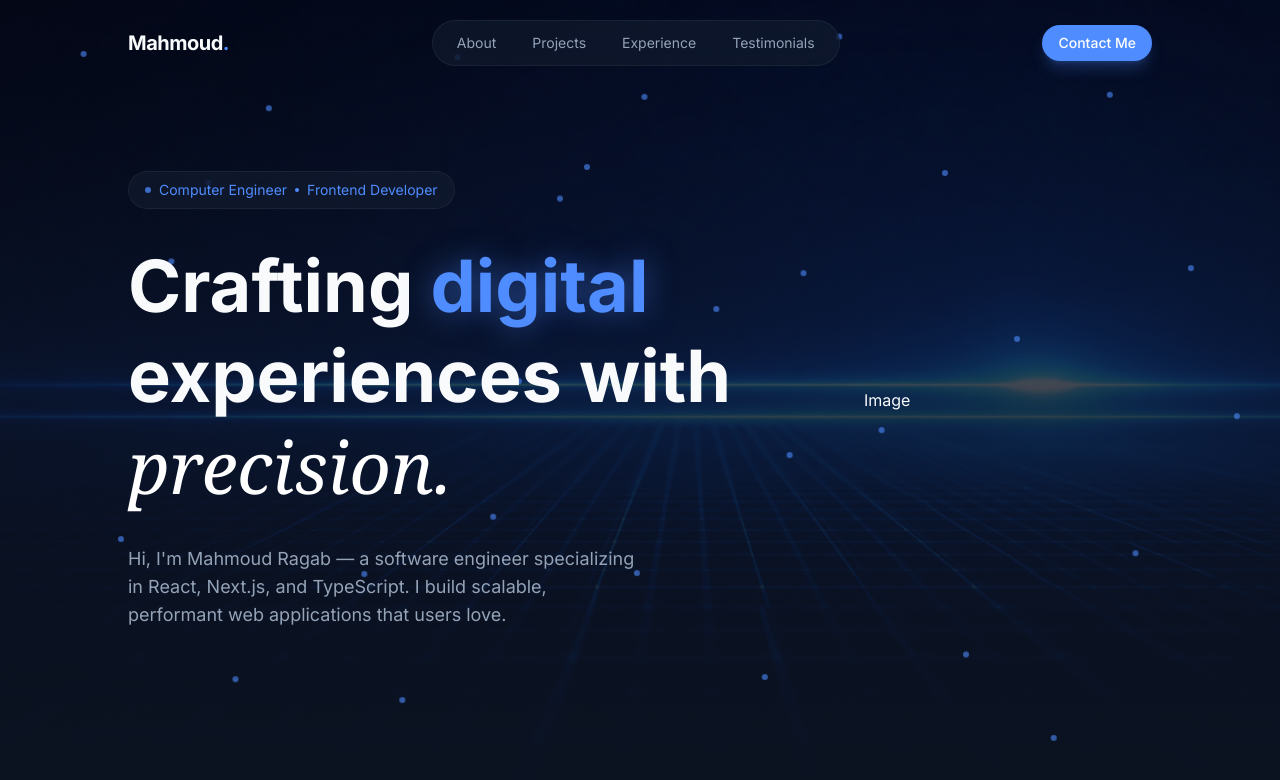
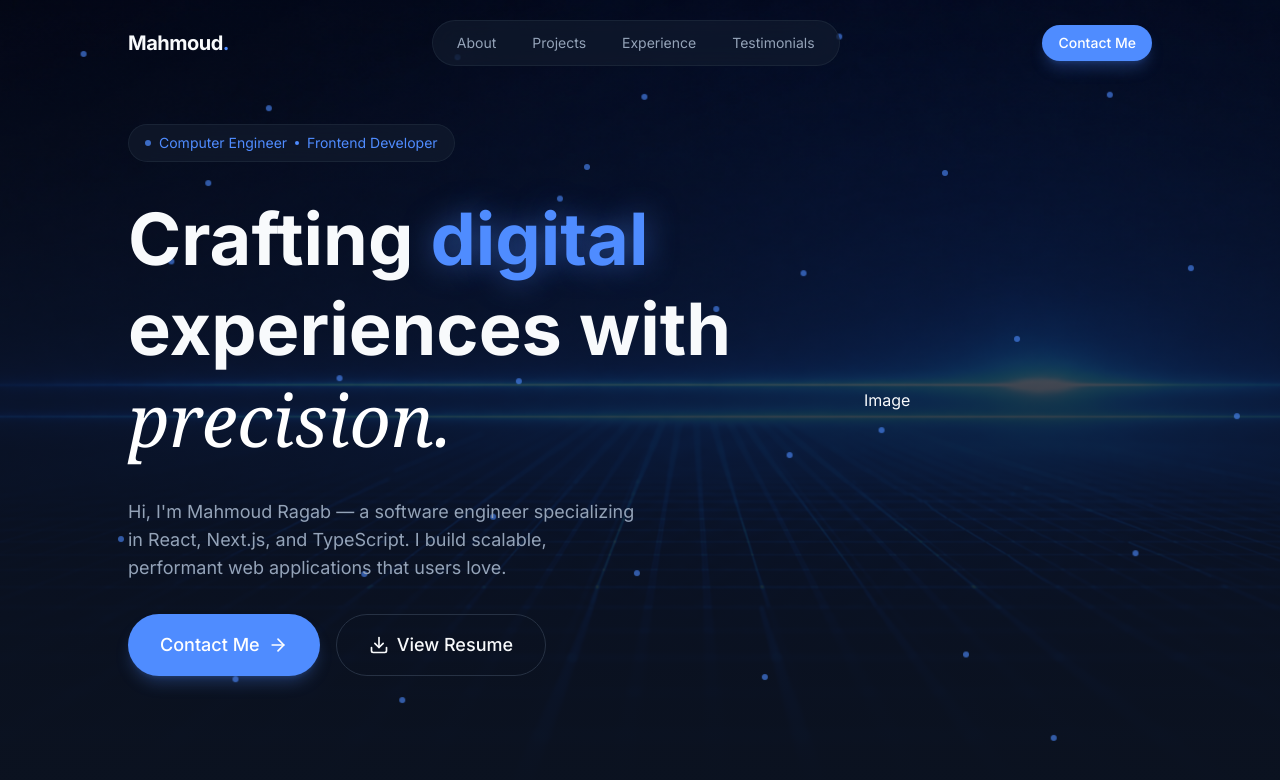
Before and after one commit to Mahmoud-Ragab-Khalifa/personal-portfolio, a Next.js app: page / in a window 1280 px wide. Shown: the top 780 px of the page. Built offline with nearby package versions, Linux system fonts and the light colour scheme.

Commit message:
feat: activate CTA links to contact and resume

```diff
--- a/src/app/_components/Hero.tsx
+++ b/src/app/_components/Hero.tsx
@@ -1,5 +1,9 @@
 import { dots } from "@/constants/dots";
 import Image from "next/image";
+import Button, { baseClasses } from "../components/Button";
+import { ArrowRight, Download } from "lucide-react";
+import AnimatedBorderButton from "../components/AnimatedBorderButton";
+import Link from "next/link";
 
 const Hero = () => {
   return (
@@ -59,6 +63,27 @@
             React, Next.js, and TypeScript. I build scalable, performant web
             applications that users love.
           </p>
+
+          {/* CTAs */}
+          <div className="flex flex-wrap gap-4 animate-fade-in animation-delay-300">
+            <a
+              href="https://wa.me/201067055256"
+              target="_blank"
+              rel="noopener noreferrer"
+              className={`${baseClasses} lg:px-8 lg:py-4 lg:text-lg`}
+            >
+              Contact Me <ArrowRight className="w-5 h-5" />
+            </a>
+
+            <AnimatedBorderButton
+              href="/resume/MahmoudRagabResume.pdf"
+              target="_blank"
+              rel="noopener noreferrer"
+            >
+              <Download className="w-5 h-5" />
+              View Resume
+            </AnimatedBorderButton>
+          </div>
         </div>
 
         <div className="w-full max-w-2xs">Image</div>
--- /dev/null
+++ b/src/app/components/AnimatedBorderButton.tsx
@@ -0,0 +1,53 @@
+import Link from "next/link";
+
+const AnimatedBorderButton = ({
+  children,
+  href,
+  target,
+  rel,
+}: {
+  children: React.ReactNode;
+  href: string;
+  target: string;
+  rel: string;
+}) => {
+  return (
+    <Link
+      href={href}
+      target={target}
+      rel={rel}
+      className="flex items-center justify-center relative bg-transparent border border-border
+        text-foreground hover:border-primary/50 transition-all
+        duration-1000 focus:outline-none focus-visible:ring-2
+        focus-visible:ring-primary focus-visible:ring-offset-2
+        disabled:opacity-50 disabled:cursor-not-allowed group
+        px-6 py-3 text-base lg:px-8 lg:py-4 lg:text-lg font-medium rounded-full overflow-visible
+        animated-border"
+    >
+      {/* Animated SVG Border */}
+      <svg
+        className="absolute left-0 top-0 w-full h-full pointer-events-none download-cv-border"
+        viewBox="0 0 200 60"
+        preserveAspectRatio="none"
+        style={{ overflow: "visible" }}
+      >
+        <path
+          d="M 30,1 A 29,29 0 0 0 1,30 L 1,30 A 29,29 0 0 0 30,59 L 170,59 A 29,29 0 0 0 199,30 L 199,30 A 29,29 0 0 0 170,1 Z"
+          fill="none"
+          stroke="var(--color-primary)"
+          strokeWidth="2"
+          strokeDasharray="400 550"
+          strokeDashoffset="400"
+          strokeLinecap="round"
+          strokeLinejoin="round"
+          className="animated-border-path"
+        />
+      </svg>
+      <span className="relative z-10 flex items-center justify-center gap-2">
+        {children}
+      </span>
+    </Link>
+  );
+};
+
+export default AnimatedBorderButton;
--- a/src/app/components/Button.tsx
+++ b/src/app/components/Button.tsx
@@ -6,15 +6,15 @@
   children: React.ReactNode;
 } & ButtonHTMLAttributes<HTMLButtonElement>;
 
+export const baseClasses =
+  "relative overflow-hidden rounded-full font-medium focus:outline-none focus-visible:ring-2 focus-visible:ring-primary bg-primary text-primary-foreground hover:bg-primary/90 shadow-lg shadow-primary/25 transition-all duration-300 flex items-center justify-center gap-2 px-6 py-3 text-base";
+
 const Button = ({
   className = "",
   size = "default",
   children,
   ...probs
 }: ButtonProps) => {
-  const baseClasses =
-    "relative overflow-hidden rounded-full font-medium focus:outline-none focus-visible:ring-2 focus-visible:ring-primary bg-primary text-primary-foreground hover:bg-primary/90 shadow-lg shadow-primary/25 transition-all duration-300";
-
   const sizeClasses = {
     sm: "px-4 py-2 text-sm",
     default: "px-6 py-3 text-base",
--- a/src/app/layout/Header.tsx
+++ b/src/app/layout/Header.tsx
@@ -1,7 +1,7 @@
 "use client";
 
 import { navLinks } from "@/constants/navLinks";
-import Button from "@/app/components/Button";
+import Button, { baseClasses } from "@/app/components/Button";
 import { Menu, X } from "lucide-react";
 import { useRef, useState } from "react";
 import Logo from "../components/Logo";
@@ -38,9 +38,15 @@
         </div>
 
         {/* CTA Contact Me Button In Desktop View*/}
-        <Button size="sm" className="hidden md:flex">
+
+        <a
+          href="https://wa.me/201067055256"
+          target="_blank"
+          rel="noopener noreferrer"
+          className={`${baseClasses} px-4! py-2! text-sm! hidden! md:flex!`}
+        >
           Contact Me
-        </Button>
+        </a>
 
         {/* Mobile Menu Button */}
         <button
@@ -69,9 +75,15 @@
               </a>
             ))}
 
-            <Button onClick={() => setIsMobileMenuOpen(false)}>
+            <a
+              href="https://wa.me/201067055256"
+              onClick={() => setIsMobileMenuOpen(false)}
+              target="_blank"
+              rel="noopener noreferrer"
+              className={`${baseClasses}`}
+            >
               Contact Me
-            </Button>
+            </a>
           </div>
         </div>
       )}
```
Also changed, not shown: 1 other file (tests, documents, lock files or other folders).
